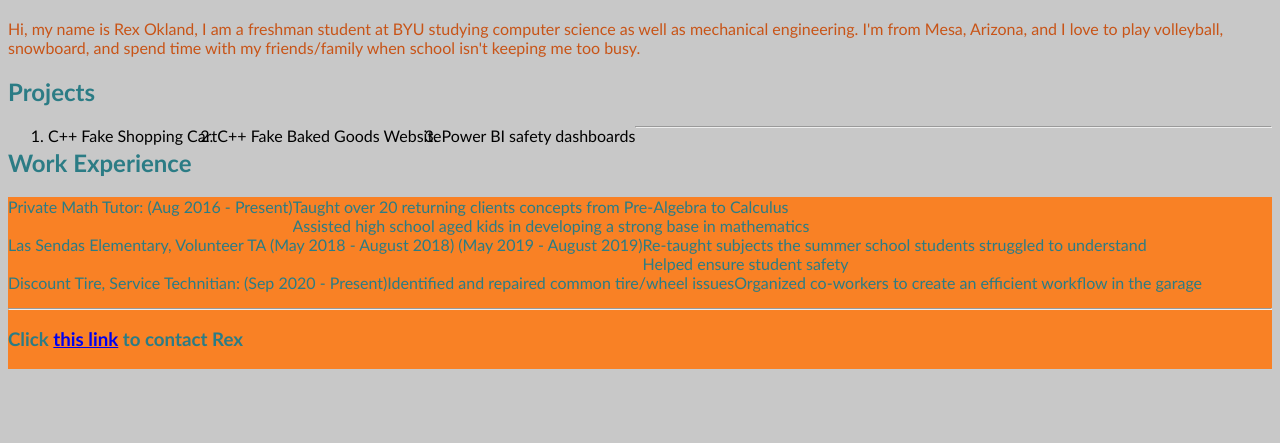
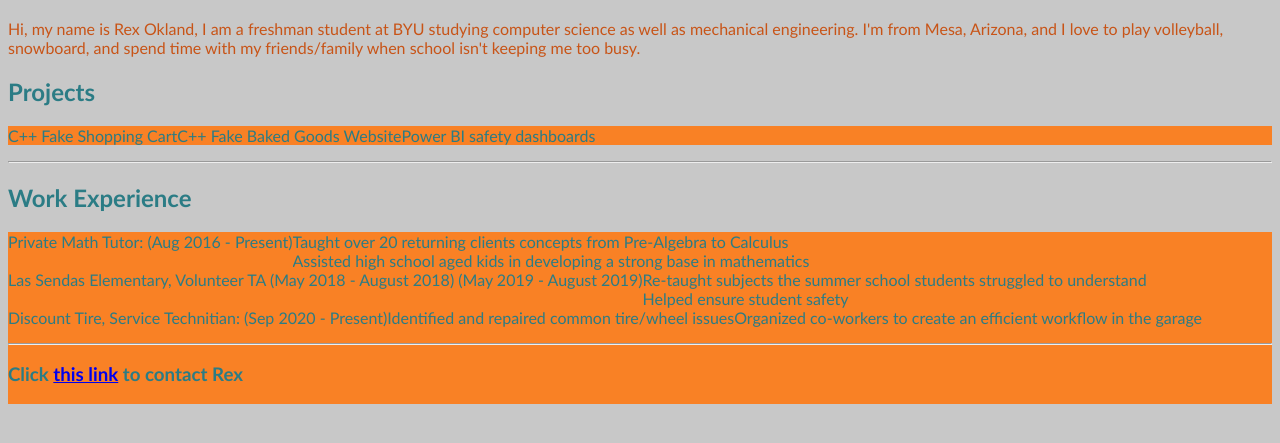
Before and after one commit to RexOkland/portfolio, a plain HTML site: page index.html in a window 1280 px wide. Shown: the part 63-506 px from the top of the page. Drawn offline with Linux system fonts and the light colour scheme.

Commit message:
modified:   index.html

```diff
--- a/index.html
+++ b/index.html
@@ -11,11 +11,11 @@
 	and I love to play volleyball, snowboard, and spend time with my friends/family when school isn't keeping me too busy.</p>
 
 	<h2>Projects</h2>
-	<p><ol>
-		<li class:'primary'>C++ Fake Shopping Cart</li>
-		<li class: 'primary'>C++ Fake Baked Goods Website</li>
-		<li class 'primaryX'>Power BI safety dashboards</li>
-	</ol></p>
+	<p><ul class='primary'>
+		<li>C++ Fake Shopping Cart</li>
+		<li>C++ Fake Baked Goods Website</li>
+		<li>Power BI safety dashboards</li>
+	</ul></p>
 <hr>
 	<h2>Work Experience</h2>
 	<p><ul>
```
